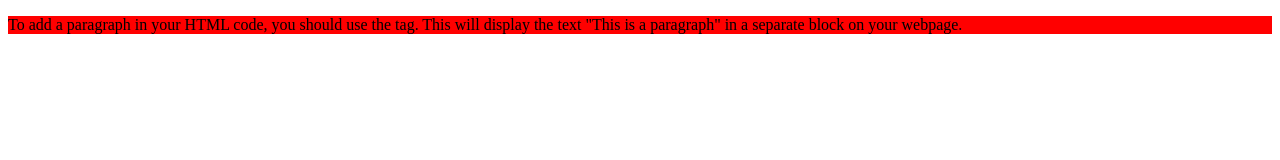
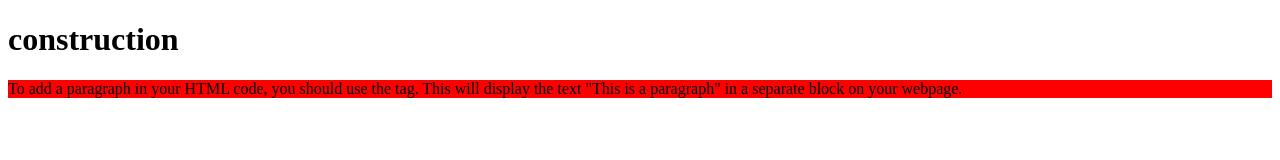
Before and after one commit to Praveen18745/construction, a plain HTML site: page index.html in a window 1280 px wide. Drawn offline with Linux system fonts and the light colour scheme.

Commit message:
Update index.html
added title

```diff
--- a/index.html
+++ b/index.html
@@ -6,6 +6,7 @@
     <title>construction website</title>
 </head>
 <body>
+    <h1>construction</h1>
     <p style="background-color:red;">To add a paragraph in your HTML code, you should use the
      tag. This will display the text "This is a paragraph" in a separate block on your webpage.</p>
 </body>
```
